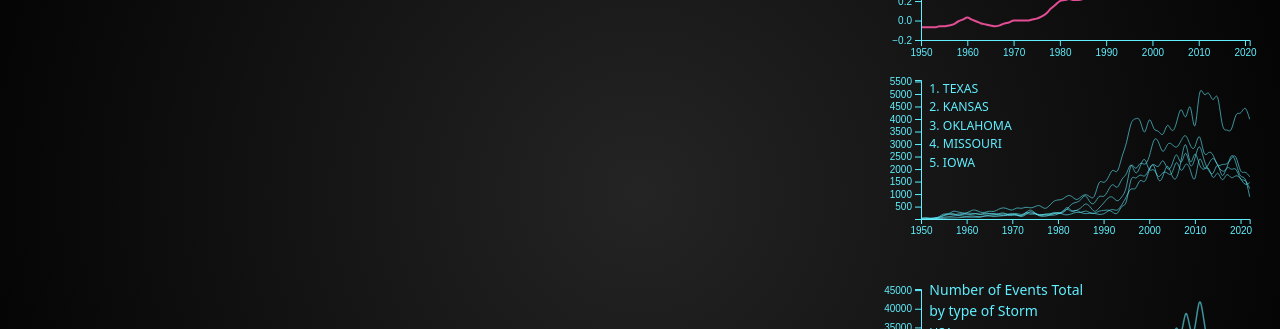
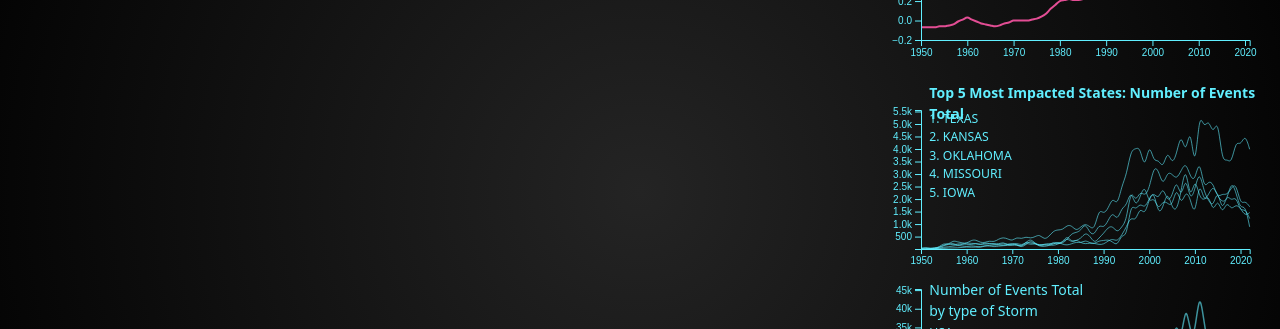
Before and after one commit to conc2304/vis-final, a React (Create React App) app: page /storms in a window 1280 px wide. Shown: the part 208-537 px from the top of the page. Built offline with nearby package versions, Linux system fonts and the light colour scheme; no server answers.

Commit message:
format the y axis based on the length of the max value

```diff
--- a/src/components/pages/Storms.tsx
+++ b/src/components/pages/Storms.tsx
@@ -175,8 +175,8 @@ const StormsPage = () => {
                 yearFilter={selectedBrushYears}
                 stormData={stormData}
                 margin={{
-                  top: 10,
-                  bottom: 60,
+                  top: 40,
+                  bottom: 30,
                   right: 30,
                   left: 60,
                 }}
--- a/src/components/visualizers/MultiLineChart.tsx
+++ b/src/components/visualizers/MultiLineChart.tsx
@@ -121,7 +121,8 @@ const MultiLineChart = ({
       .tickSize(5)
       .tickFormat((d) => d.toString());
 
-    const yAxis = d3.axisLeft(yScale).tickFormat(d3.format('.0f'));
+    const formatFn = yScale.domain()[1].toString().length ? d3.format('.2s') : d3.format('.0f');
+    const yAxis = d3.axisLeft(yScale).tickFormat(formatFn);
 
     svg
       .select('.x-axis')
--- a/src/components/visualizers/MultiLineChartTop.scss
+++ b/src/components/visualizers/MultiLineChartTop.scss
@@ -1,10 +1,14 @@
 @import '../variables';
 
 .top-states-chart {
+  width: 100%;
+  height: 100%;
+  position: relative;
+  font-size: 14px;
+  text-align: left;
+  color: $color-ui-primary;
 
   .state-list-container {
-    font-size: 14px;
-    text-align: left;
     color: $color-ui-primary;
 
     .active {
--- a/src/components/visualizers/MultiLineChartTop.tsx
+++ b/src/components/visualizers/MultiLineChartTop.tsx
@@ -55,8 +55,6 @@ const TopStatesOverTimeMultiLineChart = ({
     } else {
       return;
     }
-
-    // console.log(displayData);
 
     const svg = d3.select(svgRef.current);
 
@@ -116,7 +114,7 @@ const TopStatesOverTimeMultiLineChart = ({
       .selectAll('.area-path')
       .data(displayData)
       .join('path')
-      .attr('class', (d) => `area-path path-for-${d.key.replace(" ", "-")}`)
+      .attr('class', (d) => `area-path path-for-${d.key.replace(' ', '-')}`)
       // @ts-ignore
       .datum((d: DisplayData) => d.values)
       .attr('fill', 'none')
@@ -137,7 +135,8 @@ const TopStatesOverTimeMultiLineChart = ({
       .tickSize(5)
       .tickFormat((d) => d.toString());
 
-    const yAxis = d3.axisLeft(yScale).tickFormat(d3.format('.0f'));
+    const formatFn = yScale.domain()[1].toString().length ? d3.format('.2s') : d3.format('.0f');
+    const yAxis = d3.axisLeft(yScale).tickFormat(formatFn);
 
     svg
       .select('.x-axis')
@@ -353,11 +352,12 @@ const TopStatesOverTimeMultiLineChart = ({
   const stateNamesMatch = (a: string, b: string) => a.toLowerCase() === b.toLowerCase();
   return (
     <>
-      <div
-        ref={wrapperRef}
-        style={{ width: '100%', height: '100%', position: 'relative' }}
-        className={`${id}-wrapper top-states-chart`}
-      >
+      <div ref={wrapperRef} className={`${id}-wrapper top-states-chart`}>
+        <div className="title" style={{ position: 'absolute', top: 12, left: margin.left + 20 }}>
+          <strong>
+            Top {numberOfTopStates} Most Impacted States: {title}
+          </strong>
+        </div>
         <div
           className="state-list-container"
           style={{ position: 'absolute', top: margin.top, left: margin.left + 20 }}
```
